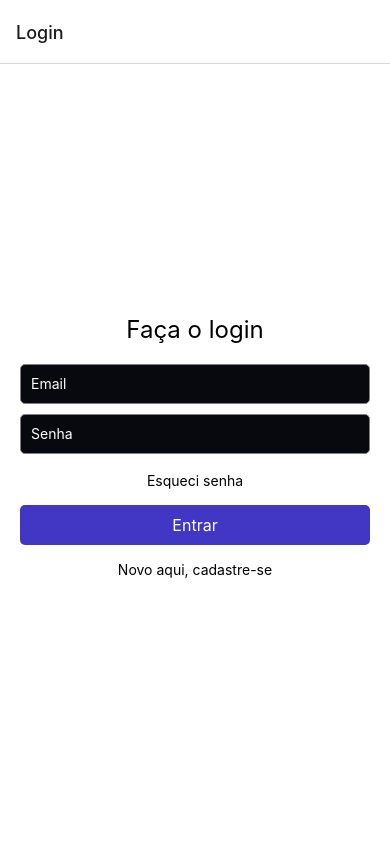
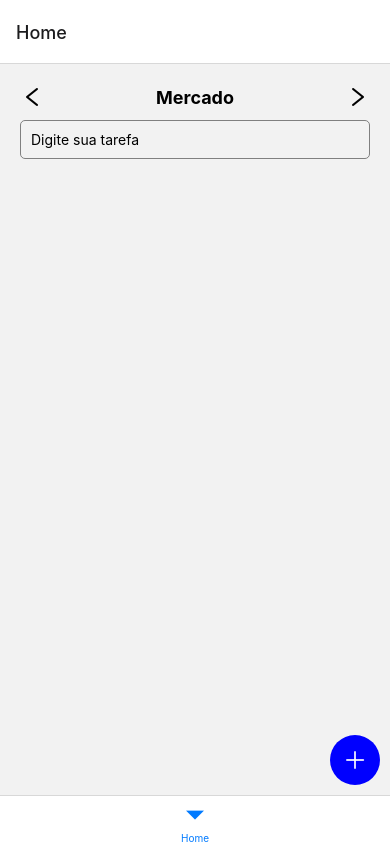
Before and after one commit to Yagoaguiar/Pi-Lista-deCompra, a React Native app: screen / in a window 390 px wide. Built offline with nearby package versions, Linux system fonts and the light colour scheme.

Commit message:
lógica implemntada e erros corrigidos #14

```diff
--- a/App.js
+++ b/App.js
@@ -5,8 +5,9 @@ import { createBottomTabNavigator } from '@react-navigation/bottom-tabs';
 
 import Login from './screens/Login';
 import Register from './screens/Register';
-import Home from './screens/Home';
+import Home from './screens/home';
 import Forgot from './screens/Forgot';
+
 
 const Stack = createStackNavigator();
 const Tab = createBottomTabNavigator();
@@ -22,11 +23,11 @@ const BottomTabs = () => {
 export default function App() {
   return (
     <NavigationContainer>
-      <Stack.Navigator initialRouteName="Login">
+      <Stack.Navigator initialRouteName="Home">
         <Stack.Screen name="Login" component={Login} />
         <Stack.Screen name="Register" component={Register} options={{title:'Cadastre-se'}} />
-        <Stack.Screen name="Forgot" component={Forgot}  options={{title:'Esqueci senha'}}/>
-        <Tab.Screen name="Home" component={Home} />
+        <Stack.Screen name="Forgot" component={Forgot} options={{title:'Esqueci senha'}}/>
+        <Stack.Screen name="Home" component={BottomTabs} options={{ headerShown: false }} />
       </Stack.Navigator>
     </NavigationContainer>
   );
--- /dev/null
+++ b/styles/Home/Home.js
@@ -0,0 +1,66 @@
+import { StyleSheet } from 'react-native';
+
+export default StyleSheet.create({
+  container: {
+    flex: 1,
+    padding: 20,
+  },
+  header: {
+    flexDirection: 'row',
+    justifyContent: 'space-between',
+    alignItems: 'center',
+  },
+  categoryText: {
+    fontSize: 18,
+    fontWeight: 'bold',
+  },
+  inputContainer: {
+    marginBottom: 16,
+    marginTop: 10,
+  },
+  input: {
+    borderWidth: 1,
+    borderColor: 'gray',
+    borderRadius: 5,
+    padding: 10,
+    marginBottom: 10,
+  },
+  completedTask: {
+    textDecorationLine: 'line-through',
+    backgroundColor: 'lightgray',
+  },
+  addButton: {
+    backgroundColor: 'blue',
+    borderRadius: 25,
+    alignItems: 'center',
+    justifyContent: 'center',
+    width: 50,
+    height: 50,
+  },
+  taskList: {
+    flex: 1,
+  },
+  taskItem: {
+    flexDirection: 'row',
+    alignItems: 'center',
+    marginBottom: 10,
+  },
+  checkbox: {
+    marginRight: 10,
+    width: 28,
+    height: 28,
+    justifyContent: 'center',
+    alignItems: 'center',
+    backgroundColor: 'transparent',
+  },
+
+  incompleteCheckbox: {
+    backgroundColor: 'white',
+  },
+  taskText: {
+    flex: 1,
+  },
+  completedTaskText: {
+    textDecorationLine: 'line-through',
+  },
+});
```
